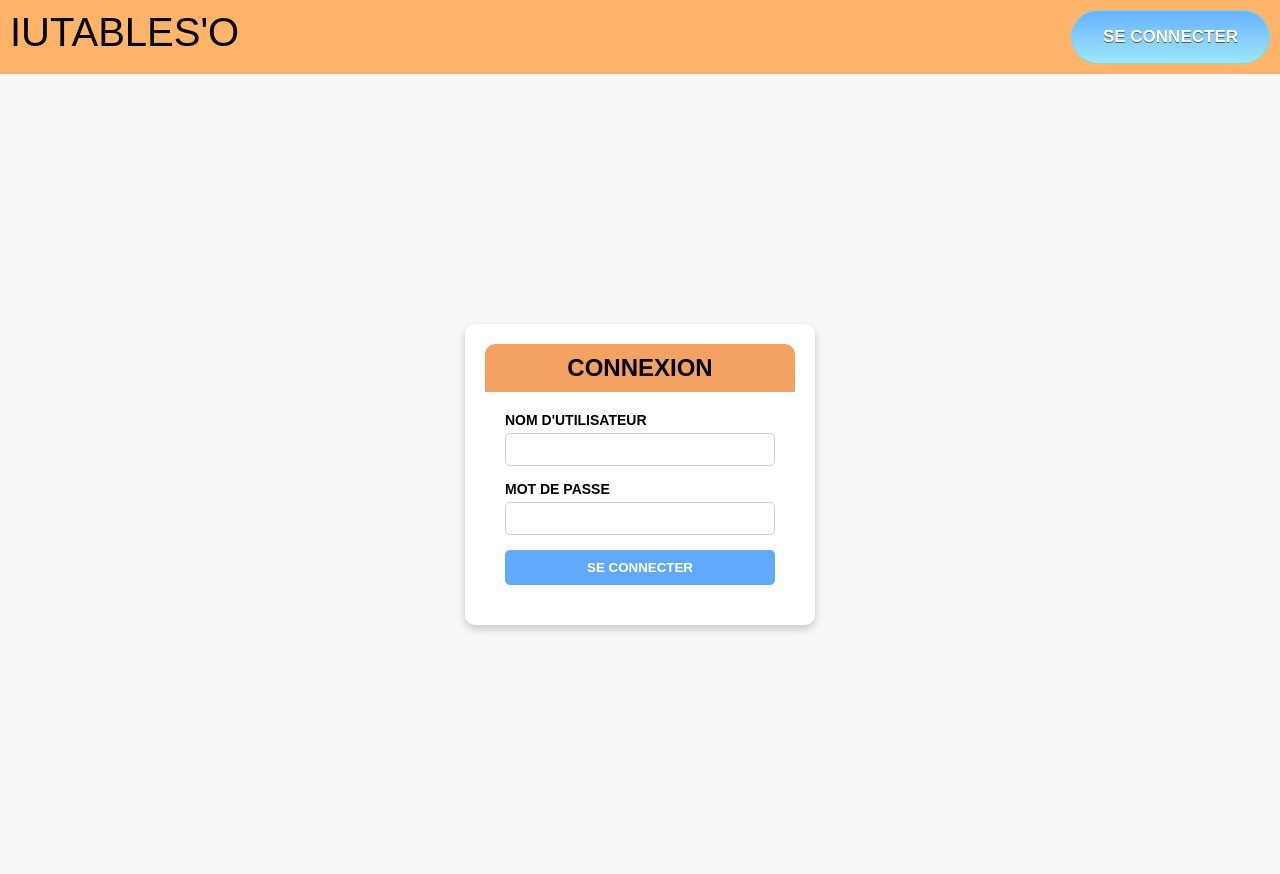
After one commit to julian2bot/SAEPHP, a PHP site: page /pages/login.php in a window 1280 px wide. The commit adds this page. Run offline with PHP 8.4, Linux system fonts and the light colour scheme.

Commit message:
page login/signIn ok

```diff
--- a/assets/affichage/header.php
+++ b/assets/affichage/header.php
@@ -1,7 +1,7 @@
 <header>
     <nav>
         <ul>
-            <li class="titre">IUTABLES'O</li>
+            <li class="titre"><a href="../../">IUTABLES'O</a></li>
             <li class="centerHaut"><button>SE CONNECTER</button></li>
         </ul>
     </nav>
--- a/assets/style/header.css
+++ b/assets/style/header.css
@@ -40,3 +40,7 @@ ul{
 .titre{
     font-size: 2.5em;
 }
+.titre a{
+	color: black;
+	text-decoration: none;
+}
--- /dev/null
+++ b/assets/style/login.css
@@ -0,0 +1,83 @@
+/* Réinitialisation des marges et centrage du contenu */
+* {
+    margin: 0;
+    padding: 0;
+    box-sizing: border-box;
+    font-family: Arial, sans-serif;
+}
+
+/* Centrage vertical et horizontal */
+main {
+    display: flex;
+    justify-content: center;
+    align-items: center;
+    height: 100vh;
+    background-color: #f8f8f8;
+}
+
+/* Conteneur principal */
+.login-container {
+    display: flex;
+    justify-content: center;
+    align-items: center;
+    width: 100%;
+}
+
+/* Boîte de connexion */
+.login-box {
+    background-color: white;
+    padding: 20px;
+    border-radius: 10px;
+    box-shadow: 0px 4px 10px rgba(0, 0, 0, 0.2);
+    text-align: center;
+    width: 350px;
+}
+
+/* En-tête */
+.title {
+    background-color: #f4a261;
+    padding: 10px;
+    border-radius: 10px 10px 0 0;
+    color: black;
+    font-weight: bold;
+}
+
+/* Champs de formulaire */
+form {
+    display: flex;
+    flex-direction: column;
+    align-items: center;
+    padding: 20px;
+}
+
+label {
+    font-size: 14px;
+    font-weight: bold;
+    text-align: left;
+    width: 100%;
+    margin-bottom: 5px;
+}
+
+input {
+    width: 100%;
+    padding: 8px;
+    margin-bottom: 15px;
+    border: 1px solid #ccc;
+    border-radius: 5px;
+}
+
+/* Bouton */
+button {
+    background-color: #61a8ff;
+    color: white;
+    padding: 10px;
+    border: none;
+    width: 100%;
+    border-radius: 5px;
+    font-weight: bold;
+    cursor: pointer;
+}
+
+button:hover {
+    background-color: #4c8edb;
+}
--- /dev/null
+++ b/pages/login.php
@@ -0,0 +1,36 @@
+<!DOCTYPE html>
+<html lang="fr">
+<head>
+    <meta charset="UTF-8">
+    <meta name="viewport" content="width=device-width, initial-scale=1.0">
+    <title>Connexion</title>
+
+    <link rel="stylesheet" href="../assets/style/reset.css">
+    <link rel="stylesheet" href="../assets/style/all.css">
+    <link rel="stylesheet" href="../assets/style/header.css">
+    <link rel="stylesheet" href="../assets/style/login.css">
+</head>
+<body>
+    <?php
+        require "../assets/affichage/header.php";
+    ?>
+    <main>
+
+        <div class="login-container">
+            <div class="login-box">
+                <h2 class="title">CONNEXION</h2>
+                <form action="#" method="POST">
+                    <label for="username">NOM D'UTILISATEUR</label>
+                    <input type="text" id="username" name="username" required>
+
+                    <label for="password">MOT DE PASSE</label>
+                    <input type="password" id="password" name="password" required>
+
+                    <button type="submit">SE CONNECTER</button>
+                </form>
+            </div>
+        </div>
+    </main>
+
+</body>
+</html>
```
Also changed, not shown: pages/inscription.php (added, +39 -0 lines).
